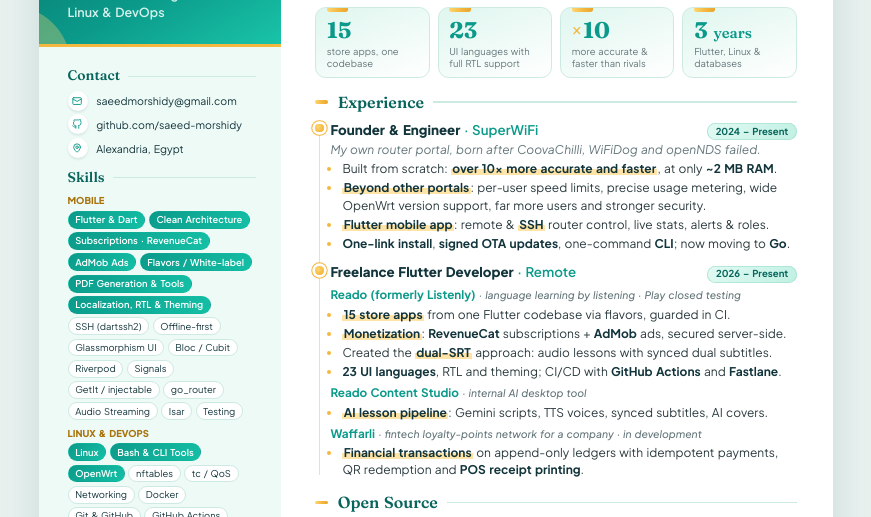
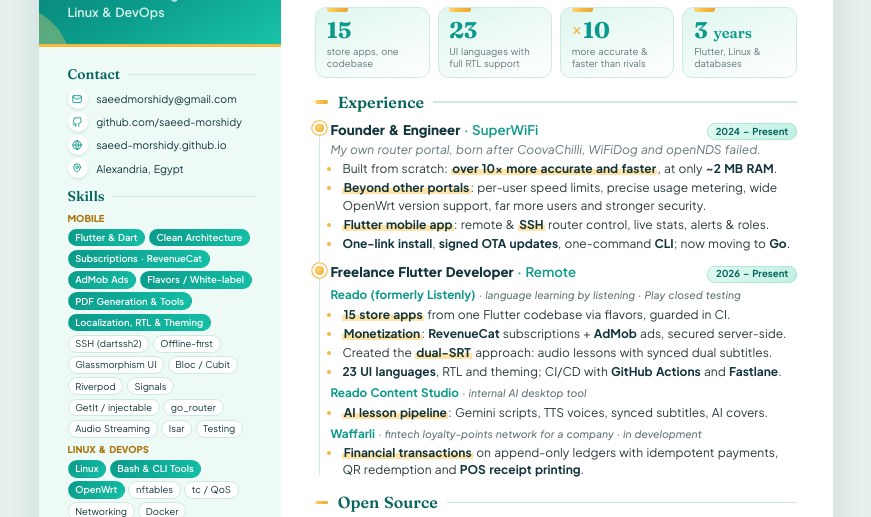
Before and after one commit to saeed-morshidy/saeed-morshidy.github.io, a plain HTML site: page index.html in a window 1280 px wide. Shown: the part 208-725 px from the top of the page, without its empty margins (204-1075 px from the left). Drawn offline with Linux system fonts and the light colour scheme.

Commit message:
Add website link to contact
Co-Authored-By: Claude Opus 5.5 <noreply@anthropic.com>

```diff
--- a/index.html
+++ b/index.html
@@ -73,17 +73,17 @@
   aside { background: var(--side); padding: 2.5mm 6.5mm 6mm 7.5mm; }
   aside h3 {
     font-family: "Fraunces", Georgia, serif; font-weight: 600;
-    font-size: 10.4pt; color: var(--primary-ink); margin: 7.5pt 0 3.5pt;
+    font-size: 10.4pt; color: var(--primary-ink); margin: 6.5pt 0 3pt;
     display: flex; align-items: center; gap: 6pt;
   }
   aside h3::after { content: ""; flex: 1; height: 0.8pt; background: var(--hair); }
 
   .contact { list-style: none; margin: 0; padding: 0; }
-  .contact li { display: flex; align-items: center; gap: 6.5pt; margin: 2.7pt 0; font-size: 7.9pt; color: var(--ink); word-break: break-word; }
+  .contact li { display: flex; align-items: center; gap: 6.5pt; margin: 2.3pt 0; font-size: 7.9pt; color: var(--ink); word-break: break-word; }
   .ic { flex: none; width: 15pt; height: 15pt; border-radius: 50%; background: #fff; box-shadow: 0 1pt 2pt rgba(15,79,75,.12); display: grid; place-items: center; }
   .ic svg { width: 7.6pt; height: 7.6pt; stroke: var(--primary); fill: none; stroke-width: 2.2; stroke-linecap: round; stroke-linejoin: round; }
 
-  .grp { font-size: 7.1pt; font-weight: 800; color: var(--gold-deep); margin: 4.8pt 0 2.4pt; text-transform: uppercase; }
+  .grp { font-size: 7.1pt; font-weight: 800; color: var(--gold-deep); margin: 4.2pt 0 2.2pt; text-transform: uppercase; }
   .chips { display: flex; flex-wrap: wrap; gap: 2.6pt; }
   .chip { font-size: 7.05pt; line-height: 1.2; padding: 1.7pt 5pt; border-radius: 8pt; background: #fff; color: var(--ink); border: 0.7pt solid var(--hair); }
   .chip.hot { background: var(--primary); color: #fff; border-color: var(--primary); font-weight: 600; }
@@ -394,6 +394,7 @@
     <ul class="contact">
       <li><span class="ic"><svg viewBox="0 0 24 24"><rect x="2" y="4" width="20" height="16" rx="2"/><path d="m22 7-10 6L2 7"/></svg></span><a href="mailto:saeedmorshidy@gmail.com">saeedmorshidy@gmail.com</a></li>
       <li><span class="ic"><svg viewBox="0 0 24 24"><path d="M9 19c-5 1.5-5-2.5-7-3m14 6v-3.9a3.4 3.4 0 0 0-.9-2.6c3.1-.4 6.4-1.5 6.4-7a5.4 5.4 0 0 0-1.5-3.7 5 5 0 0 0-.1-3.8s-1.2-.3-3.9 1.5a13.4 13.4 0 0 0-7 0C6.3 1.7 5.1 2 5.1 2a5 5 0 0 0-.1 3.8A5.4 5.4 0 0 0 3.5 9.5c0 5.4 3.3 6.6 6.4 7a3.4 3.4 0 0 0-.9 2.6V22"/></svg></span><a href="https://github.com/saeed-morshidy">github.com/saeed-morshidy</a></li>
+      <li><span class="ic"><svg viewBox="0 0 24 24"><circle cx="12" cy="12" r="10"/><path d="M2 12h20M12 2a15 15 0 0 1 0 20M12 2a15 15 0 0 0 0 20"/></svg></span><a href="https://saeed-morshidy.github.io">saeed-morshidy.github.io</a></li>
       <li><span class="ic"><svg viewBox="0 0 24 24"><path d="M20 10c0 6-8 12-8 12s-8-6-8-12a8 8 0 0 1 16 0z"/><circle cx="12" cy="10" r="3"/></svg></span>Alexandria, Egypt</li>
     </ul>
 
```
Also changed, not shown: 1 other file.
